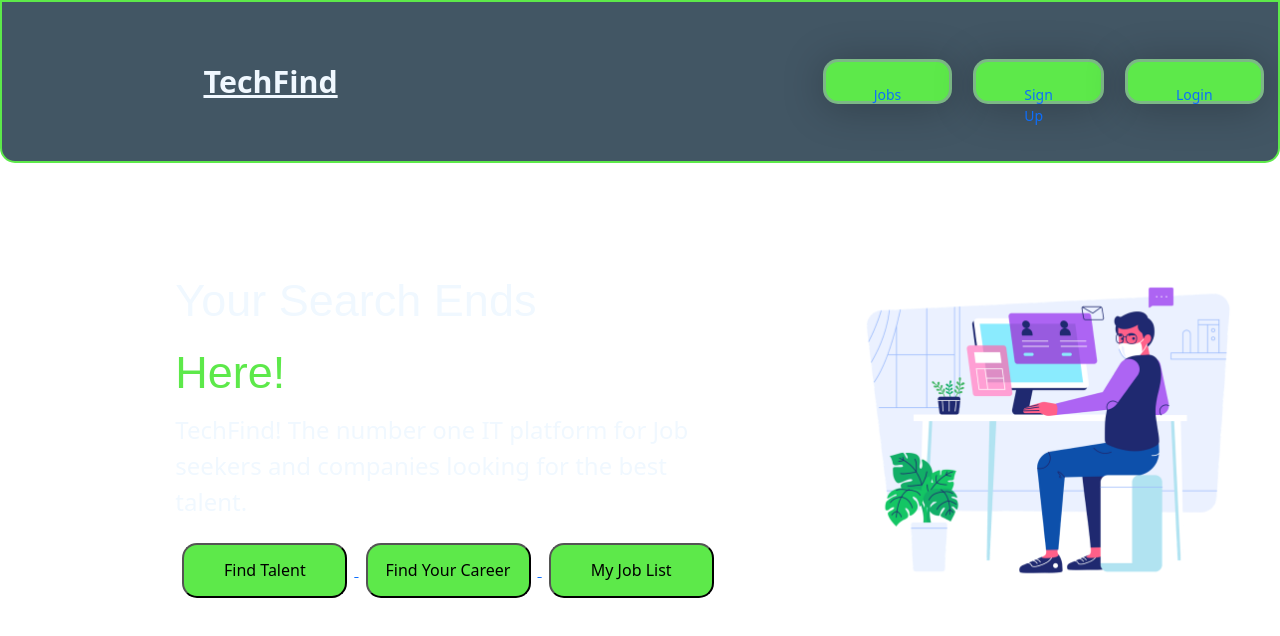
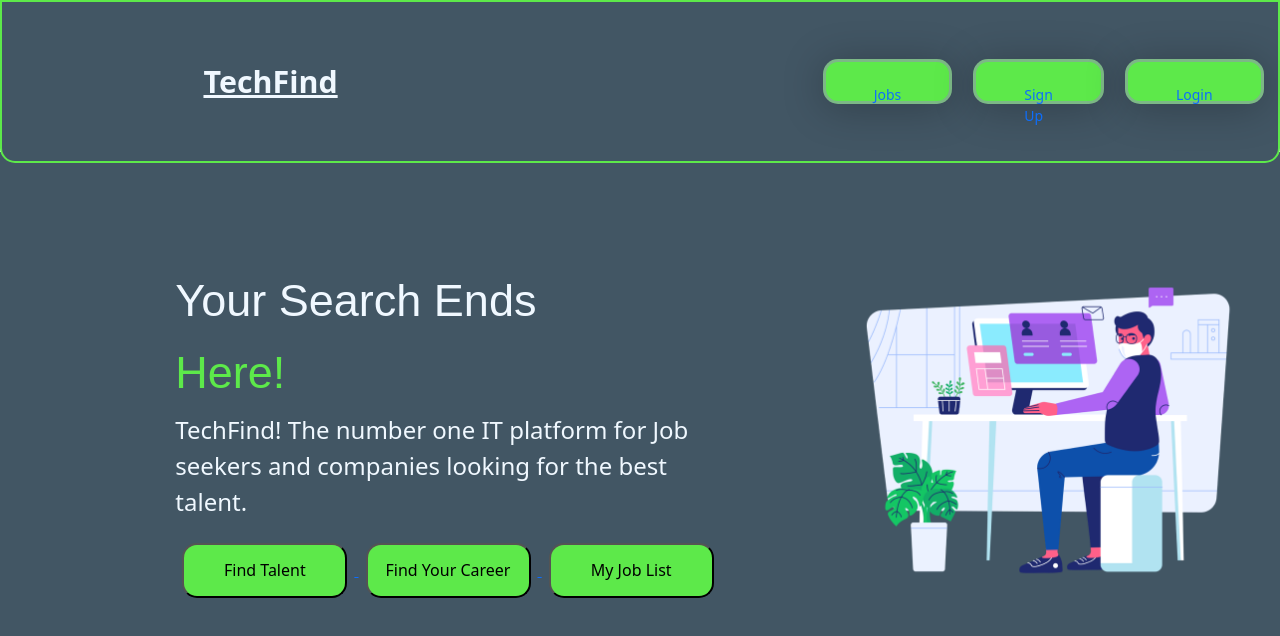
Before and after one commit to BJB-Team/TechFind-Frontend, a React (Create React App) app: page / in a window 1280 px wide. Shown: the top 636 px of the page. Built offline with nearby package versions, Linux system fonts and the light colour scheme; no server answers.

Commit message:
Update index.css

```diff
--- a/src/index.css
+++ b/src/index.css
@@ -116,7 +116,7 @@ span {
 body,html,.App,.container, #root {
   width: 100%;
   height: 100%;
-  /* background:#425664; */
+  background:#425664;
 
 
 
```
